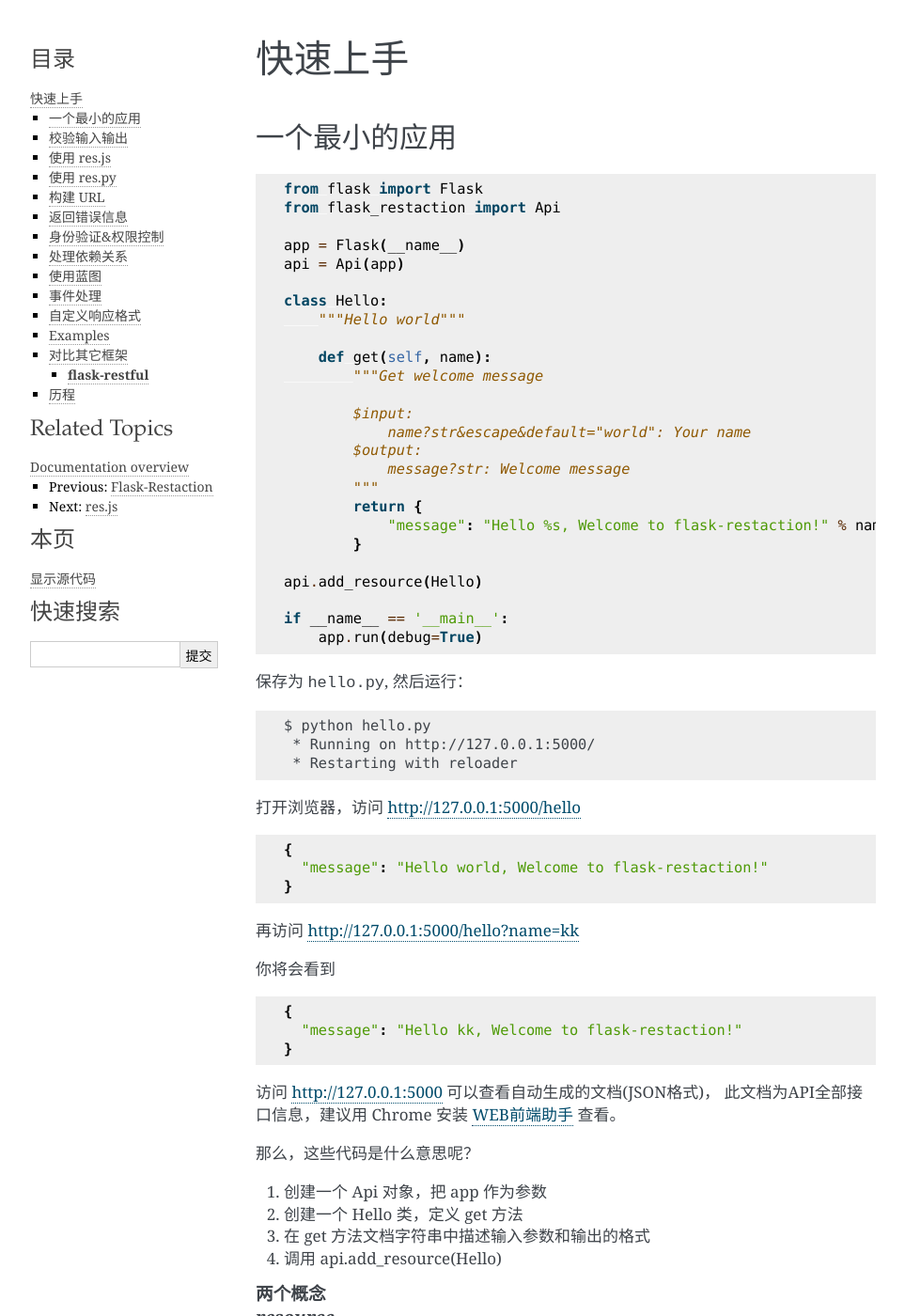
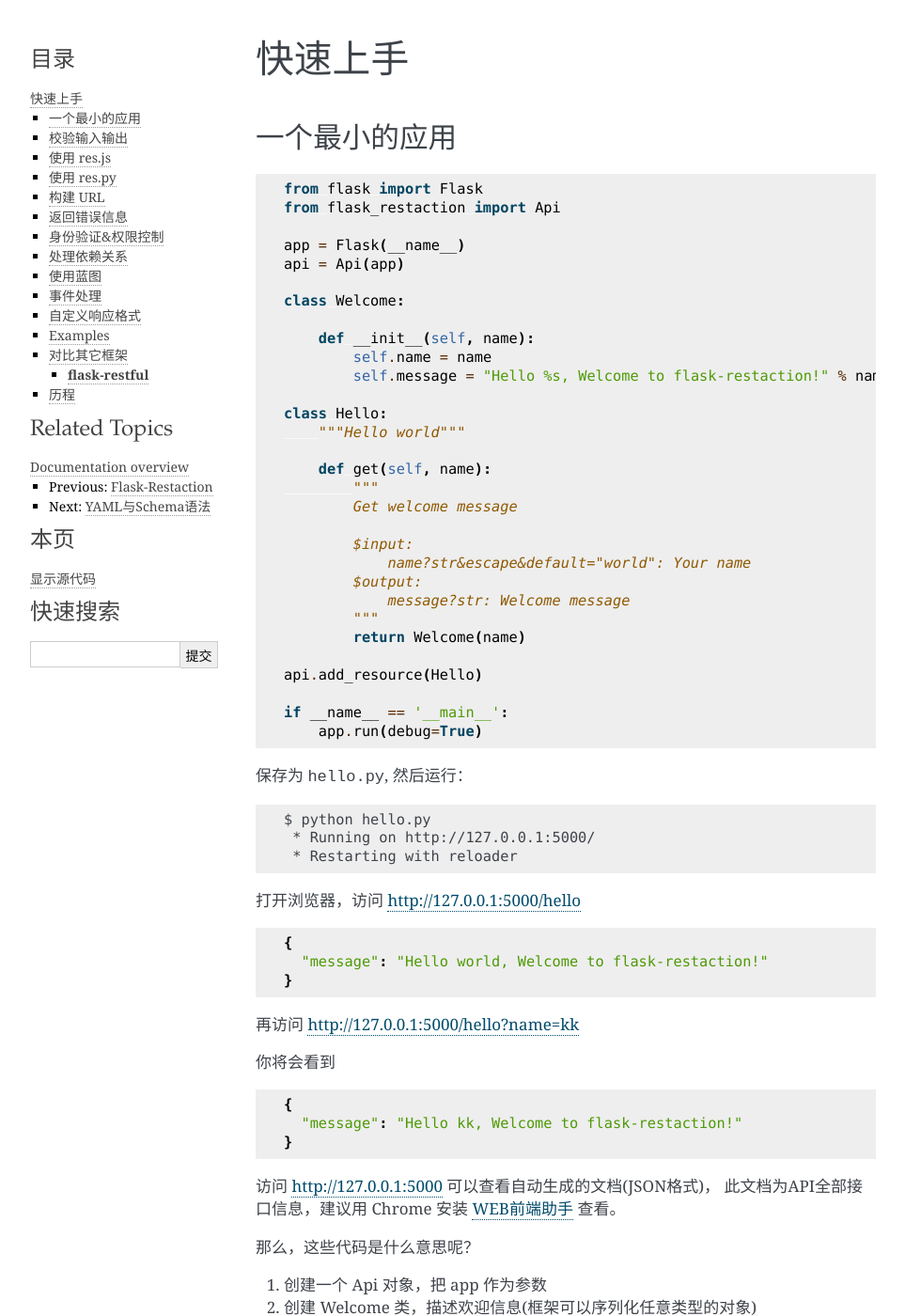
Before and after one commit to guyskk/flask-restaction, a Sphinx documentation site: the page built from docs/source/quickstart.rst, in a window 1280 px wide and 1400 px high. Shown: the whole window at 94% size, without its empty margins (148-1111 px from the left). Built offline with Sphinx 7.4.7, drawn with Linux system fonts in a browser that asks for light colours; some of the changed text lies outside the part shown.

Commit message:
add document of schema

```diff
--- a/docs/source/index.rst
+++ b/docs/source/index.rst
@@ -32,6 +32,7 @@
    :maxdepth: 2
 
    quickstart
+   schema
    resjs
 
 
--- a/docs/source/quickstart.rst
+++ b/docs/source/quickstart.rst
@@ -14,20 +14,25 @@
     app = Flask(__name__)
     api = Api(app)
 
+    class Welcome:
+
+        def __init__(self, name):
+            self.name = name
+            self.message = "Hello %s, Welcome to flask-restaction!" % name
+
     class Hello:
         """Hello world"""
 
         def get(self, name):
-            """Get welcome message
+            """
+            Get welcome message
 
             $input:
                 name?str&escape&default="world": Your name
             $output:
                 message?str: Welcome message
             """
-            return {
-                "message": "Hello %s, Welcome to flask-restaction!" % name
-            }
+            return Welcome(name)
 
     api.add_resource(Hello)
 
@@ -66,9 +71,10 @@
 那么，这些代码是什么意思呢？
 
 1. 创建一个 Api 对象，把 app 作为参数
-2. 创建一个 Hello 类，定义 get 方法
-3. 在 get 方法文档字符串中描述输入参数和输出的格式
-4. 调用 api.add_resource(Hello)
+2. 创建 Welcome 类，描述欢迎信息(框架可以序列化任意类型的对象)
+3. 创建一个 Hello 类，定义 get 方法
+4. 在 get 方法文档字符串中描述输入参数和输出的格式
+5. 调用 api.add_resource(Hello)
 
 .. glossary:: 两个概念
     *resource*
@@ -106,20 +112,7 @@
 Schema为 `YAML <https://zh.wikipedia.org/wiki/YAML>`_ 格式的字符串，JSON的语法是YAML语法的子集，因此大部分的JSON文件都可以被YAML的解析器解析。
 由于YAML的运作主要依赖缩进来决定结构，且字符串不需要双引号，写出的Schema会更加精简。
 
-Schema语法见 `Validater <https://github.com/guyskk/validater>`_ 。
-
-.. Note::
-
-    ``@`` 符号是YAML的保留符号，所以在用到引用时，需加上双引号。
-
-    例如::
-
-        "@user"
-
-        userid: "@userid"
-
-        friends:
-            - "@user"
+Schema语法见 :ref:`schema`
 
 **自定义 Validater**
 
```
Also changed, not shown: other parts of docs/source/quickstart.rst (+1 -1 lines), docs/source/schema.rst (added, +141 -0 lines).
